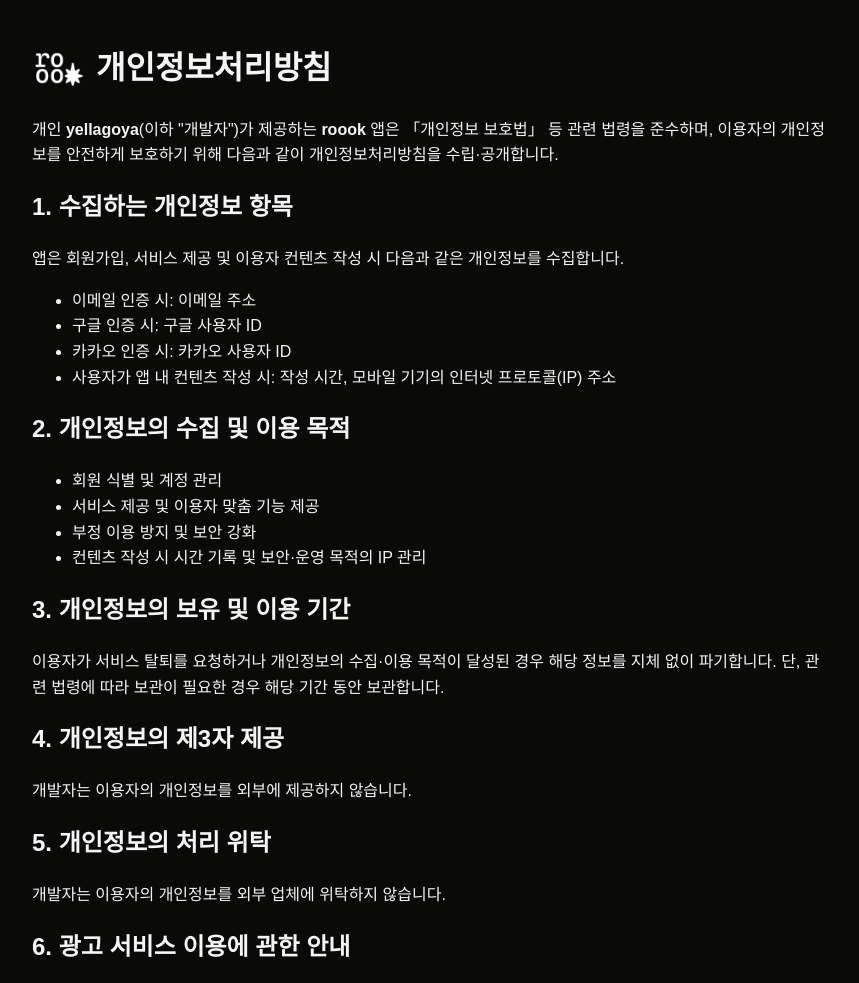
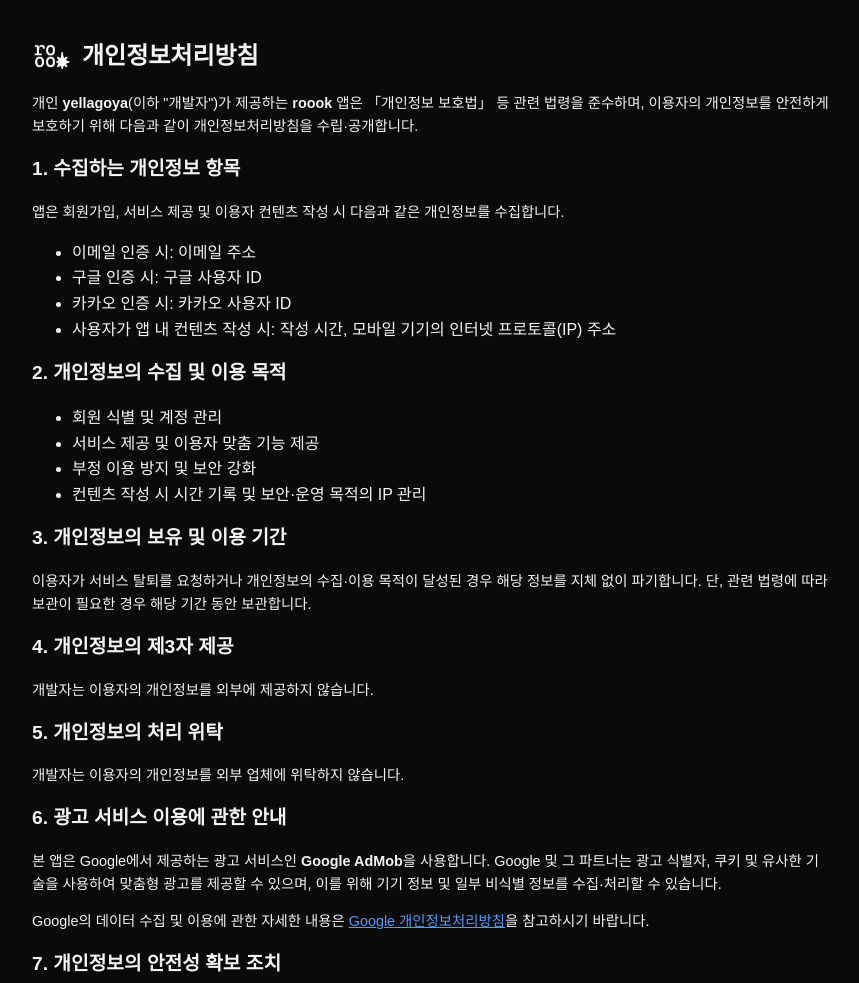
Before and after one commit to YellaGoya/roook-privacy-policy, a plain HTML site: page index.html in a window 1280 px wide. Shown: the top 983 px of the page, without its empty margins (208-1067 px from the left). Drawn offline with Linux system fonts and the light colour scheme.

Commit message:
update: header & font resized

```diff
--- a/index.html
+++ b/index.html
@@ -2,16 +2,20 @@
 <html lang="ko">
 <head>
   <meta charset="UTF-8">
-  <title>roook 개인정보처리방침</title>
+  <meta name="viewport" content="width=device-width, initial-scale=1">
+  <title>roook 개인정보 처리 방침</title>
   <style>
     body { font-family: Arial, sans-serif; line-height: 1.6; padding: 20px; max-width: 800px; margin: auto; background-color: #0a0a09; }
+    h1 { font-size: 1.5em; }
+    h2 { font-size: 1.2em; }
+    p { font-size: 0.9em; }
     h1, h2, p, li { color: #f5f5f5; }
     a { color: #4f9bff; }
   </style>
 </head>
 <body>
   <h1 style="display: flex; align-items: center; gap: 10px;">
-    <img src="./assets/roook.png" alt="roook 로고" style="height: 54px;">
+    <img src="./assets/roook.png" alt="roook 로고" style="height: 40px;">
     개인정보처리방침
   </h1>
 
```
